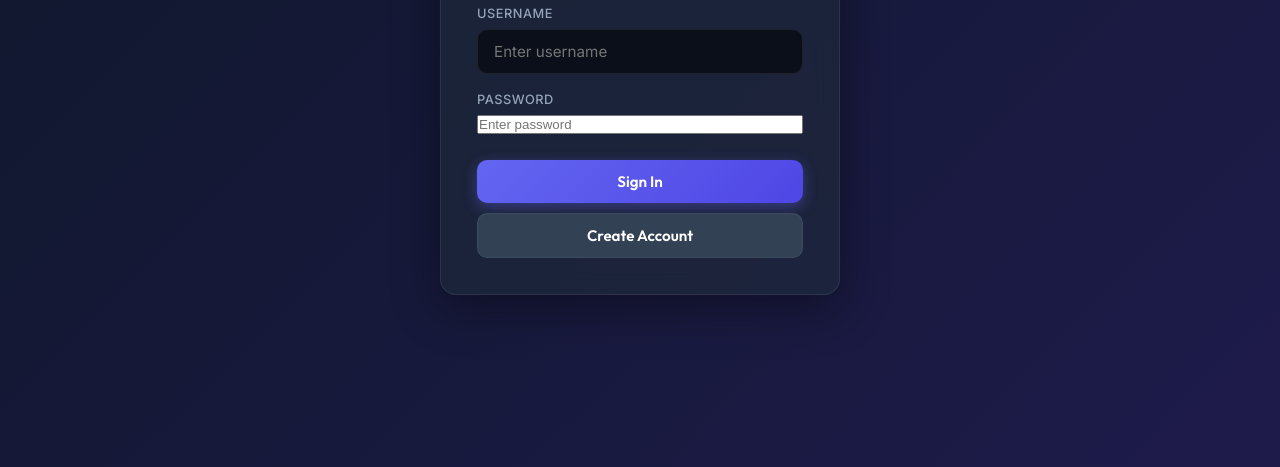
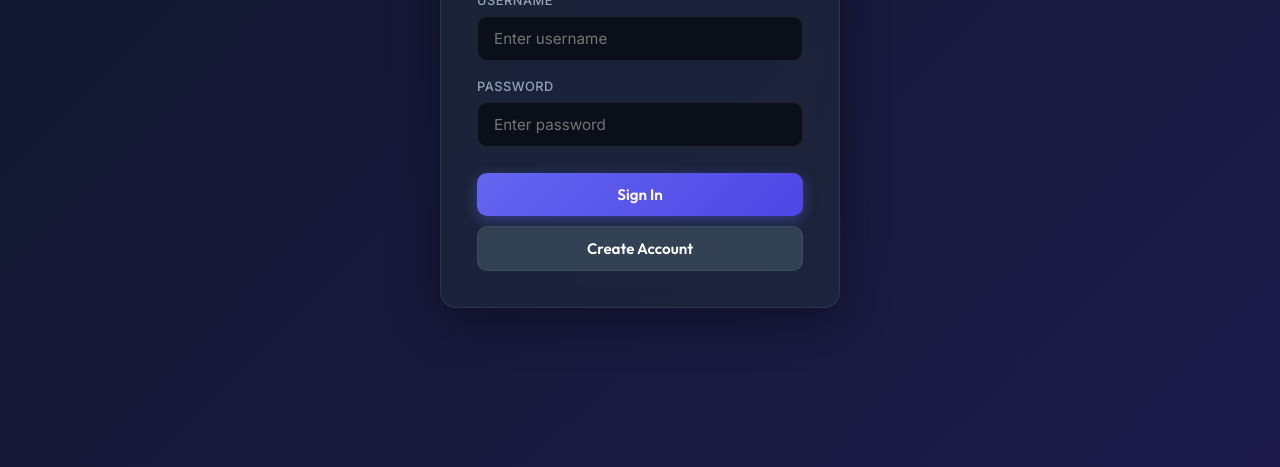
Before and after one commit to Diawhiz/reporting-system, a website: page index.html in a window 1280 px wide. Shown: the part 333-800 px from the top of the page. Drawn offline with Linux system fonts and the light colour scheme.

Commit message:
Fix password input field styling to match username field

```diff
--- a/style.css
+++ b/style.css
@@ -232,7 +232,8 @@ label {
 }
 
 input[type="text"],
-input[type="number"] {
+input[type="number"],
+input[type="password"] {
     background: var(--input-bg);
     border: 1px solid var(--card-border);
     padding: 12px 16px;
@@ -246,7 +247,8 @@ input[type="number"] {
 }
 
 input[type="text"]:focus,
-input[type="number"]:focus {
+input[type="number"]:focus,
+input[type="password"]:focus {
     border-color: var(--primary);
     box-shadow: 0 0 0 3px rgba(99, 102, 241, 0.25);
 }
```
